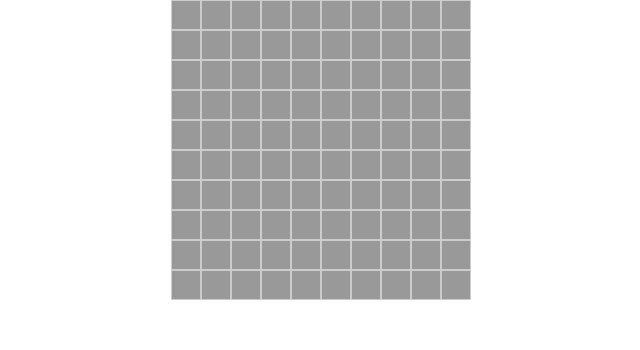
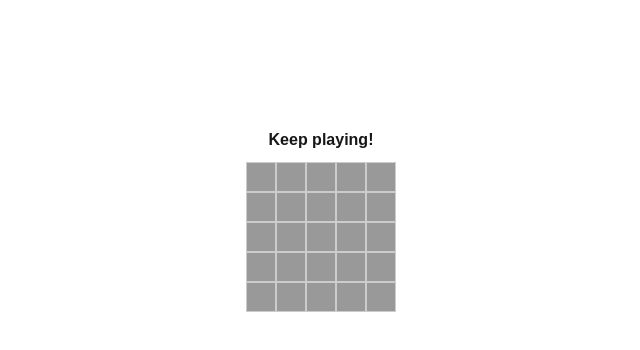
Before and after one commit to pawel-hajdo/Minesweeper, a Next.js app: page / in a window 1280 px wide. Shown: the top 350 px of the page, without its empty margins (319-959 px from the left). Built offline with nearby package versions, Linux system fonts and the light colour scheme.

Commit message:
check win

```diff
--- a/app/page.tsx
+++ b/app/page.tsx
@@ -2,8 +2,8 @@ import Board from "@/components/board";
 
 export default function Home() {
   return (
-    <div className="justify-items-center">
-      <Board rows={10} cols={10} mines={15} />
+    <div className="justify-items-center mt-32">
+      <Board rows={5} cols={5} mines={2} />
     </div>
   );
 }
--- a/components/board.tsx
+++ b/components/board.tsx
@@ -1,6 +1,6 @@
 "use client"
-import React, { useState } from "react";
-import { createBoard, Cell } from "@/utils/createBoard";
+import React, {useEffect, useState} from "react";
+import {Cell, createBoard} from "@/utils/createBoard";
 
 interface BoardProps {
     rows: number;
@@ -10,15 +10,53 @@ interface BoardProps {
 
 const Board = ({ rows, cols, mines }: BoardProps) => {
     const [board, setBoard] = useState<Cell[][]>(() => createBoard(rows, cols, mines));
+    const [gameStatus, setGameStatus] = useState<"playing" | "win" | "lost">("playing");
+    const [remainingMines, setRemainingMines] = useState<number>(mines);
+
+    useEffect(() => {
+        const unrevealedCells = board.flatMap(row => row.filter(cell => !cell.isRevealed));
+
+        if (unrevealedCells.length > 0 &&
+            unrevealedCells.every(cell => cell.isMine) && gameStatus === "playing") {
+
+            const newBoard = board.map(row => row.map(cell => {
+                if (!cell.isRevealed && cell.isMine) {
+                    return {...cell, isFlagged: true, isRevealed: true};
+                }
+                return cell;
+            }));
+
+            setBoard(newBoard);
+            setGameStatus("win");
+        }
+
+        if (gameStatus === "playing" && checkWin(board)) {
+            setGameStatus("win");
+        }
+
+        const flaggedMines = board.flatMap(row => row.filter(cell => cell.isFlagged && cell.isMine)).length;
+        setRemainingMines(mines - flaggedMines);
+    }, [board, gameStatus]);
 
     const revealCell = (row: number, col: number) => {
         if (board[row][col].isRevealed || board[row][col].isFlagged) return;
 
         const newBoard = [...board];
+
+        if (newBoard[row][col].isMine) {
+            setGameStatus("lost");
+            newBoard.forEach((r) =>
+                r.forEach((cell) => {
+                    cell.isRevealed = true;
+                })
+            );
+            setBoard(newBoard);
+            return;
+        }
+
         newBoard[row][col].isRevealed = true;
 
         if (newBoard[row][col].adjacentMines === 0 && !newBoard[row][col].isMine) {
-            // Odkrywamy sąsiednie pola (rekursywnie)
             const directions = [
                 [-1, -1], [-1, 0], [-1, 1],
                 [0, -1],          [0, 1],
@@ -46,7 +84,24 @@ const Board = ({ rows, cols, mines }: BoardProps) => {
         setBoard(newBoard);
     };
 
+    const checkWin = (currentBoard: Cell[][]) => {
+        return currentBoard.every((row) =>
+            row.every(
+                (cell) =>
+                    (cell.isRevealed && !cell.isMine) ||
+                    (cell.isFlagged && cell.isMine)
+            )
+        );
+    };
+
+
     return (
+        <>
+            <div style={{ marginBottom: "10px", textAlign: "center" }}>
+                {gameStatus === "win" && <div style={{ color: "green", fontWeight: "bold" }}>🎉 You win!</div>}
+                {gameStatus === "lost" && <div style={{ color: "red", fontWeight: "bold" }}>💣 You lost!</div>}
+                {gameStatus === "playing" && <div style={{ fontWeight: "bold" }}>Keep playing!</div>}
+            </div>
             <div style={{ display: "grid", gridTemplateColumns: `repeat(${cols}, 30px)` }}>
                 {board.map((row, rowIndex) =>
                     row.map((cell, colIndex) => (
@@ -74,6 +129,7 @@ const Board = ({ rows, cols, mines }: BoardProps) => {
                     ))
                 )}
             </div>
+        </>
     );
 };
 
```
Lines whose indentation alone changed are shown as unchanged.
